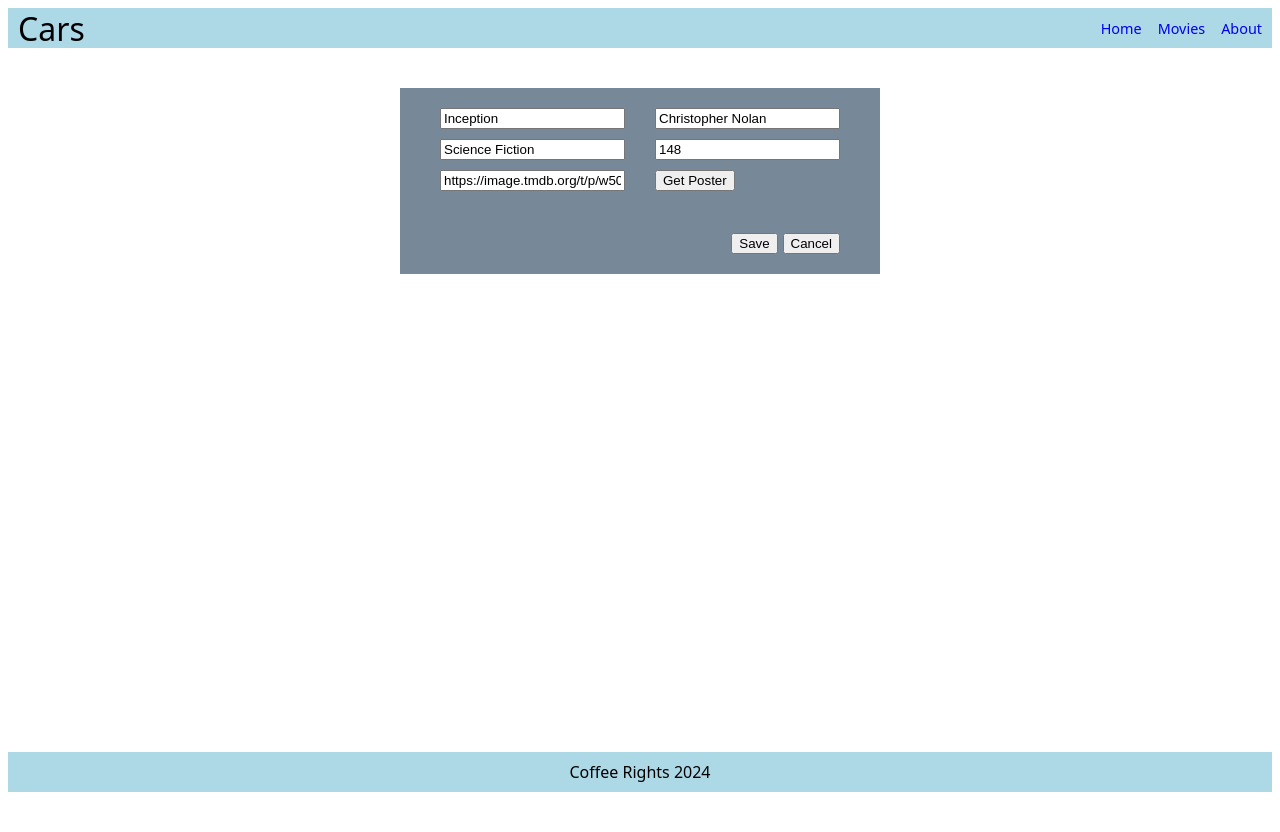
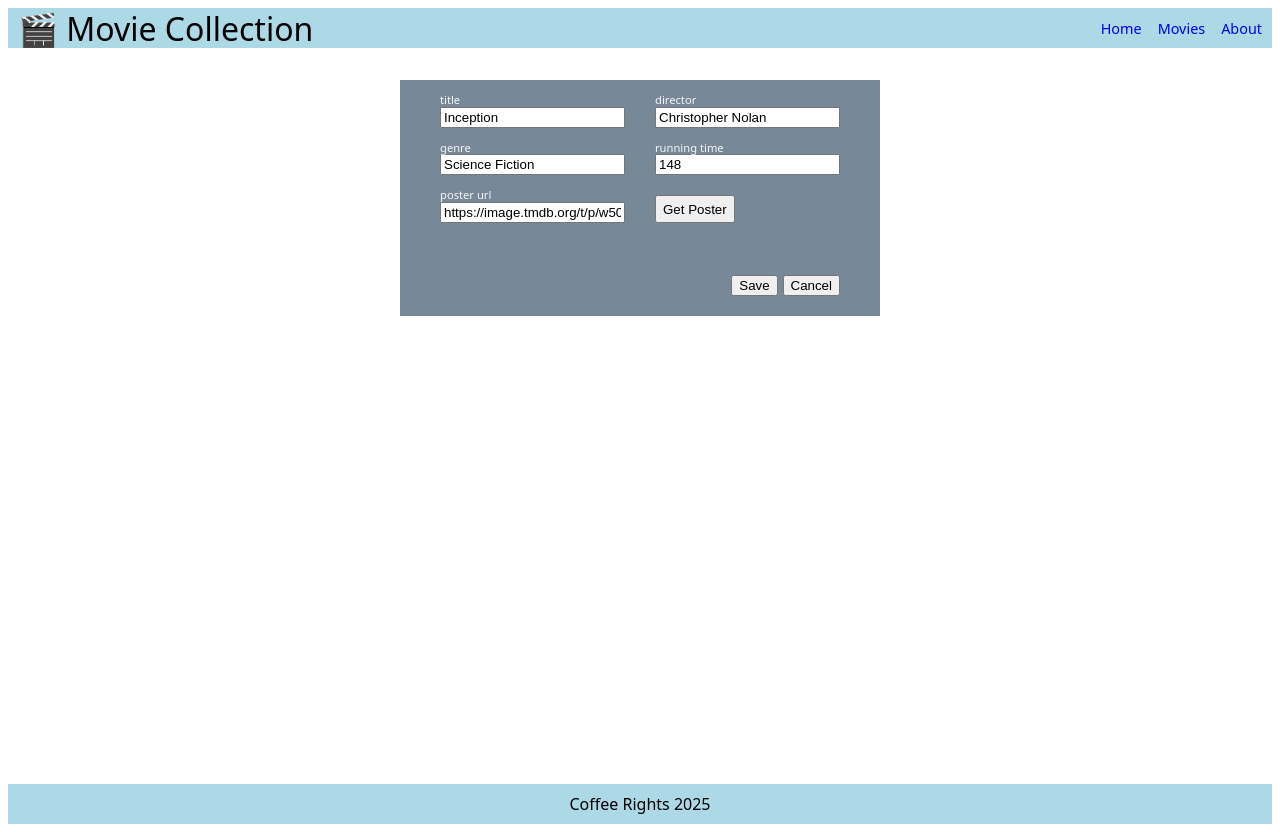
Before and after one commit to shrfrn/movie-collection-part-1, a Vue app: page /movie/edit/m101 in a window 1280 px wide. Before the commit the page ends 800 px from the top, so only its background shows below. Built offline with nearby package versions, Linux system fonts and the light colour scheme.

Commit message:
More touchups

```diff
--- a/src/App.vue
+++ b/src/App.vue
@@ -24,6 +24,6 @@
 <style scoped>
 main {
     min-height: calc(90vh - 1rem);
-    padding: .5em;
+    /* padding: .5em; */
 }
 </style>
--- a/src/cmps/AppFooter.vue
+++ b/src/cmps/AppFooter.vue
@@ -1,6 +1,6 @@
 <template>
 	<footer>
-        <p>Coffee Rights 2024</p>
+        <p>Coffee Rights 2025</p>
 	</footer>
 </template>
 
--- a/src/cmps/AppHeader.vue
+++ b/src/cmps/AppHeader.vue
@@ -1,6 +1,6 @@
 <template>
 	<header>
-		<h1>Cars</h1>
+		<h1>🎬 Movie Collection</h1>
 		<nav>
 			<RouterLink to="/">Home</RouterLink>
 			<RouterLink to="/movie">Movies</RouterLink>
--- a/src/pages/MovieEdit.vue
+++ b/src/pages/MovieEdit.vue
@@ -1,10 +1,25 @@
 <template>
     <form v-if="movie" @submit.prevent="onSave" class="movie-edit">
-        <input v-model="movie.title" type="text" >
-        <input v-model="movie.director" type="text" >
-        <input v-model="movie.genre" type="text" >
-        <input v-model="movie.runningTime" type="number" >
-        <input v-model="movie.posterUrl" type="text" >
+        <div class="field">
+            <label>title</label>
+            <input v-model="movie.title" type="text" placeholder="title">
+        </div>
+        <div class="field">
+            <label>director</label>
+            <input v-model="movie.director" type="text" placeholder="director">
+        </div>
+        <div class="field">
+            <label>genre</label>
+            <input v-model="movie.genre" type="text" placeholder="genre">
+        </div>
+        <div class="field">
+            <label>running time</label>
+            <input v-model="movie.runningTime" type="number" placeholder="running time">
+        </div>
+        <div class="field">
+            <label>poster url</label>
+            <input v-model="movie.posterUrl" type="text" placeholder="poster url">
+        </div>
         <button type="button" @click="getPoster">Get Poster</button>
 
         <div class="actions">
@@ -51,7 +66,7 @@ export default {
     display: grid;
     justify-items: start;
     justify-content: center;
-    gap: 10px 30px;
+    gap: 20px 30px;
 
     width: max-content;
 
@@ -60,12 +75,27 @@ export default {
     margin-block-start: 2rem;
     margin-inline: auto;
 
-    input {
+    .field {
         position: relative;
 
+        label {
+            position: absolute;
+            top: -.7em;
+            left: 0;
+
+            color: whitesmoke;
+            font-size: .7em;
+        }
     }
 
-    input:nth-child(even) {
+    input {
+        margin-block-start: .5em;
+        &::placeholder {
+            color: lightgray;
+        }
+    }
+
+    .field:nth-child(even) {
         grid-column: 2;
     }
 }
--- a/src/pages/MovieIndex.vue
+++ b/src/pages/MovieIndex.vue
@@ -52,5 +52,6 @@ export default {
 <style lang="scss" scoped>
 header {
     background-color: lightgray;
+    margin-block-start: .5em;
 }
 </style>
```
